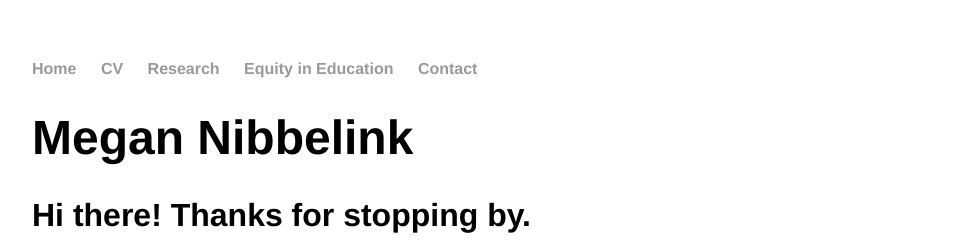
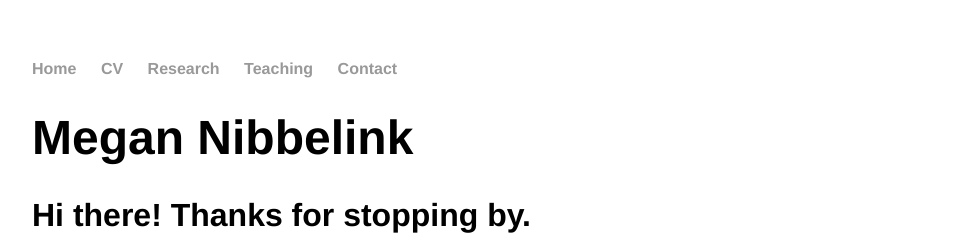
Before and after one commit to megannibbs/megannibbelink.github.io, a Jekyll site: the page built from index.html, in a window 1280 px wide. Shown: the top 252 px of the page, without its empty margins (160-1119 px from the left). Built offline with Jekyll 4.4.1, drawn with Linux system fonts in a browser that asks for light colours.

Commit message:
Update default.html

```diff
--- a/_layouts/default.html
+++ b/_layouts/default.html
@@ -11,7 +11,7 @@
 	        		<li><a href="/">Home</a></li>
 	        		<li><a href="/cv">CV</a></li>
 				<li><a href="/pubs">Research</a></li>
-				<li><a href="/return">Equity in Education</a></li>
+				<li><a href="/return">Teaching</a></li>
 	        		<li><a href="/contact">Contact</a></li>
 	    		</ul>
 			</nav>
```
